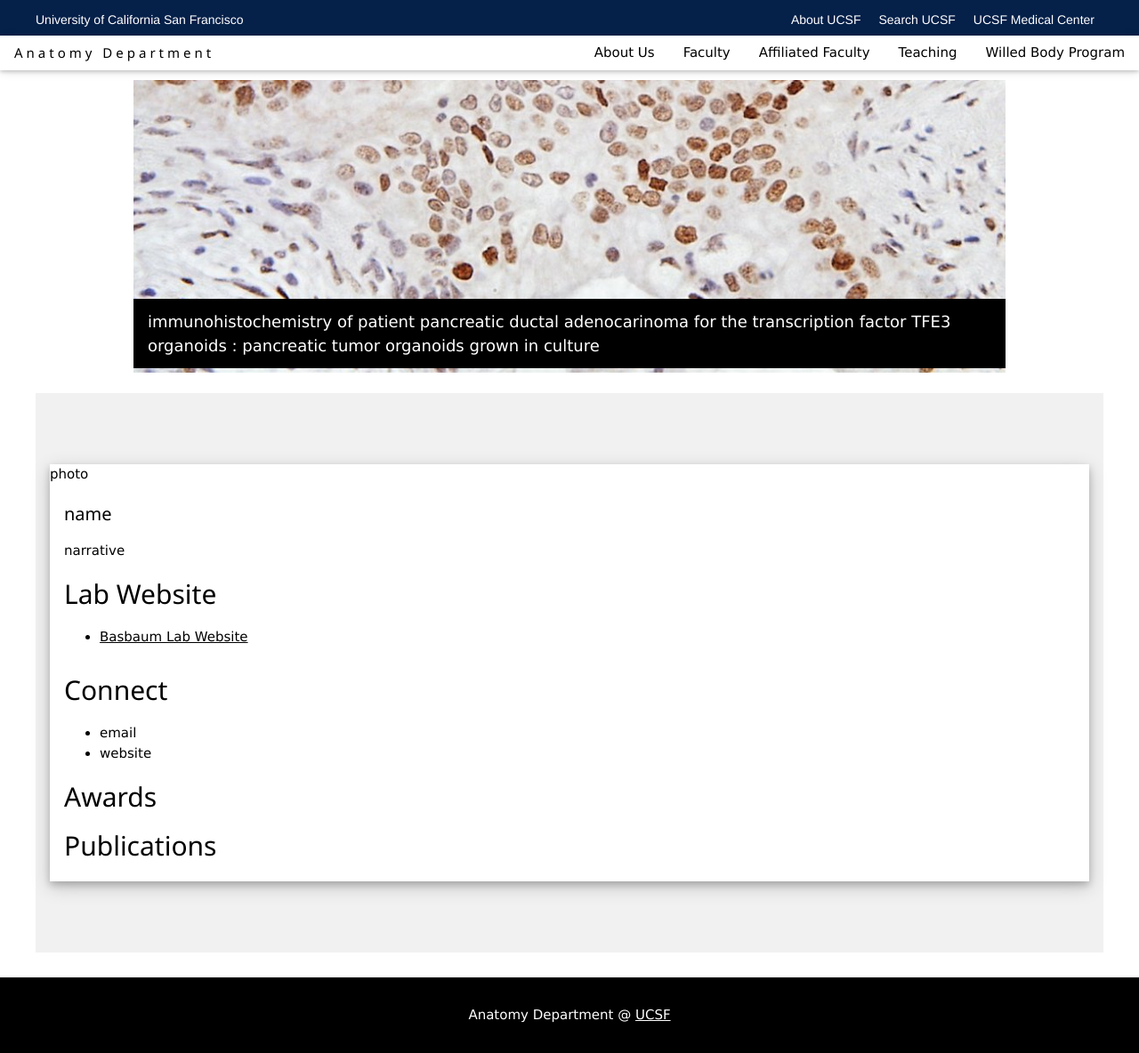
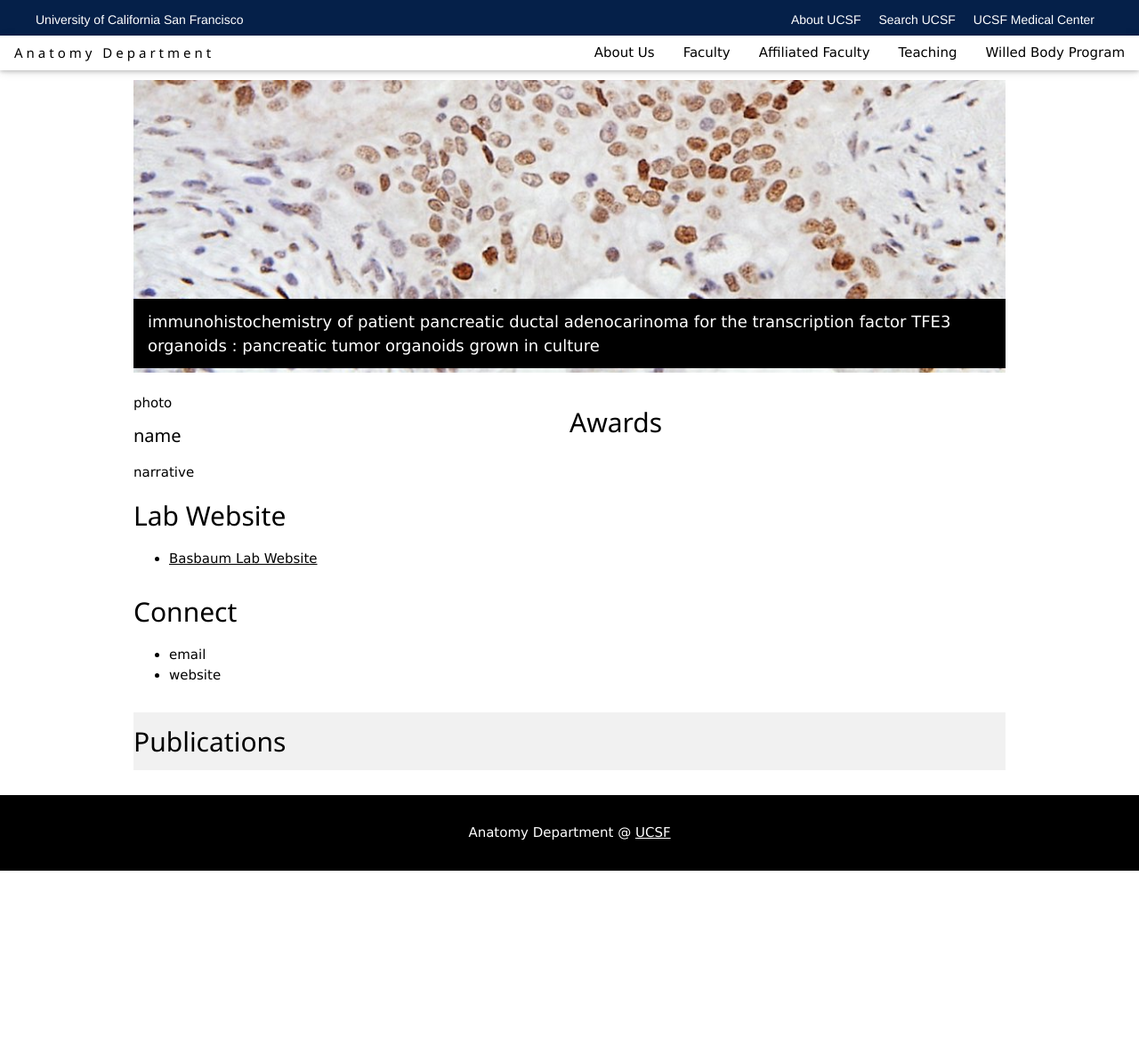
Before and after one commit to UCSF-Anatomy/anat-jekyll-2017, a Jekyll site: the page built from facutly/basbaum2.md, in a window 1280 px wide and 1184 px high. Shown: the whole window at 89% size. Built offline with Jekyll 4.4.1, drawn with Linux system fonts in a browser that asks for light colours; nearby versions of some CDN libraries.

Commit message:
Updated layout

```diff
--- a/facutly/basbaum2.md
+++ b/facutly/basbaum2.md
@@ -7,16 +7,29 @@ permalink: /basbaum2/
 <!-- Page content -->
 <!-- Insert Profiles data here -->
 
+<!-- Page content -->
+<!-- Insert Profiles data here -->
+
 <!-- Grid -->
-<div class="w3-light-grey w3-padding-64" id="about">
+
+<!--DEFAULT  <div class="w3-light-grey w3-padding-64" id="about">-->
 
 
+
+<!--<div class="w3-container w3-card-2 w3-light-grey w3-cell" style="width:50%" id="about">-->
+
+<!--lets put this whole thing in a container-->
+<div class="w3-content">
+
+<div class="w3-col m6 w3-margin-bottom">
+
     <!-- Blog entry -->
-    <div class="w3-card-4 w3-margin w3-white">
+
   	<div id="profiles_photo_container">photo</div>
-      <div class="w3-container w3-padding-8">
+
         <h4 id="profiles_name">name</h4>
         <p id="profiles_narrative">narrative</p>
+
 <!-- add lab website link-->
 
 
@@ -30,12 +43,25 @@ permalink: /basbaum2/
     	    <li id="profiles_email_link_container">email</li>
     	    <li id="profiles_page_link_container">website</li>
     	  </ul>
+</div>
 
-    	  <div id="profiles_awards"><h2>Awards</h2></div>
-    	  <div id="profiles_publications"><h2>Publications</h2></div>
+<!--<div class="w3-container w3-card-2 w3-light-grey w3-cell" style="width:50%">-->
+<div class="w3-col m6 w3-margin-bottom">
+
+    	  <div id="profiles_awards"><h2>Awards</h2>
+
+</div>
+</div>
+
+
+<div class="w3-col w3-light-grey">
+
+    	  <div id="profiles_publications"><h2>Publications</h2>
 
       </div>
     </div>
+
+
 
 <!-- load a recent version of jQuery -->
 <script type="text/javascript" src="//ajax.googleapis.com/ajax/libs/jquery/1.10.2/jquery.min.js"></script>
```
